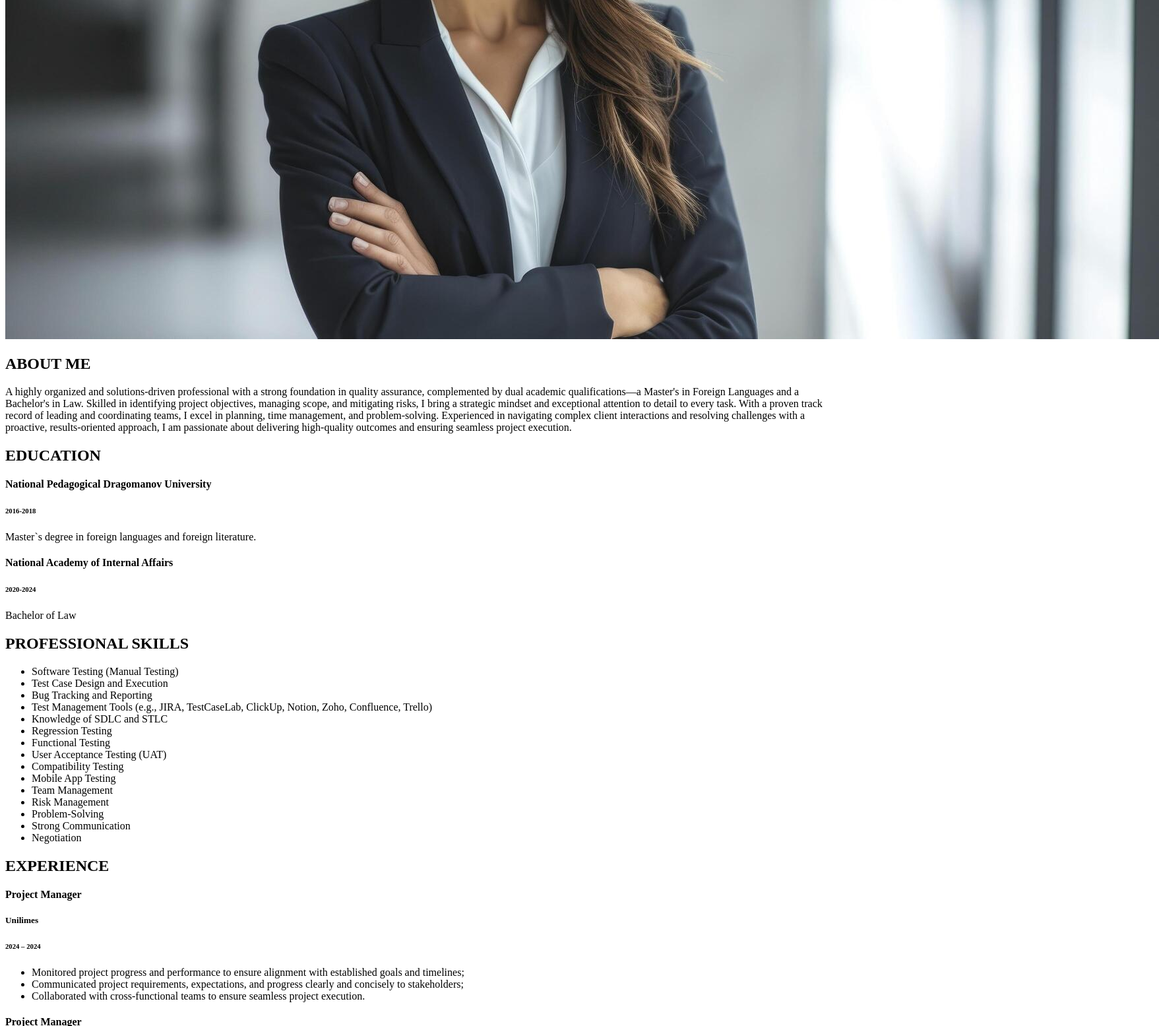
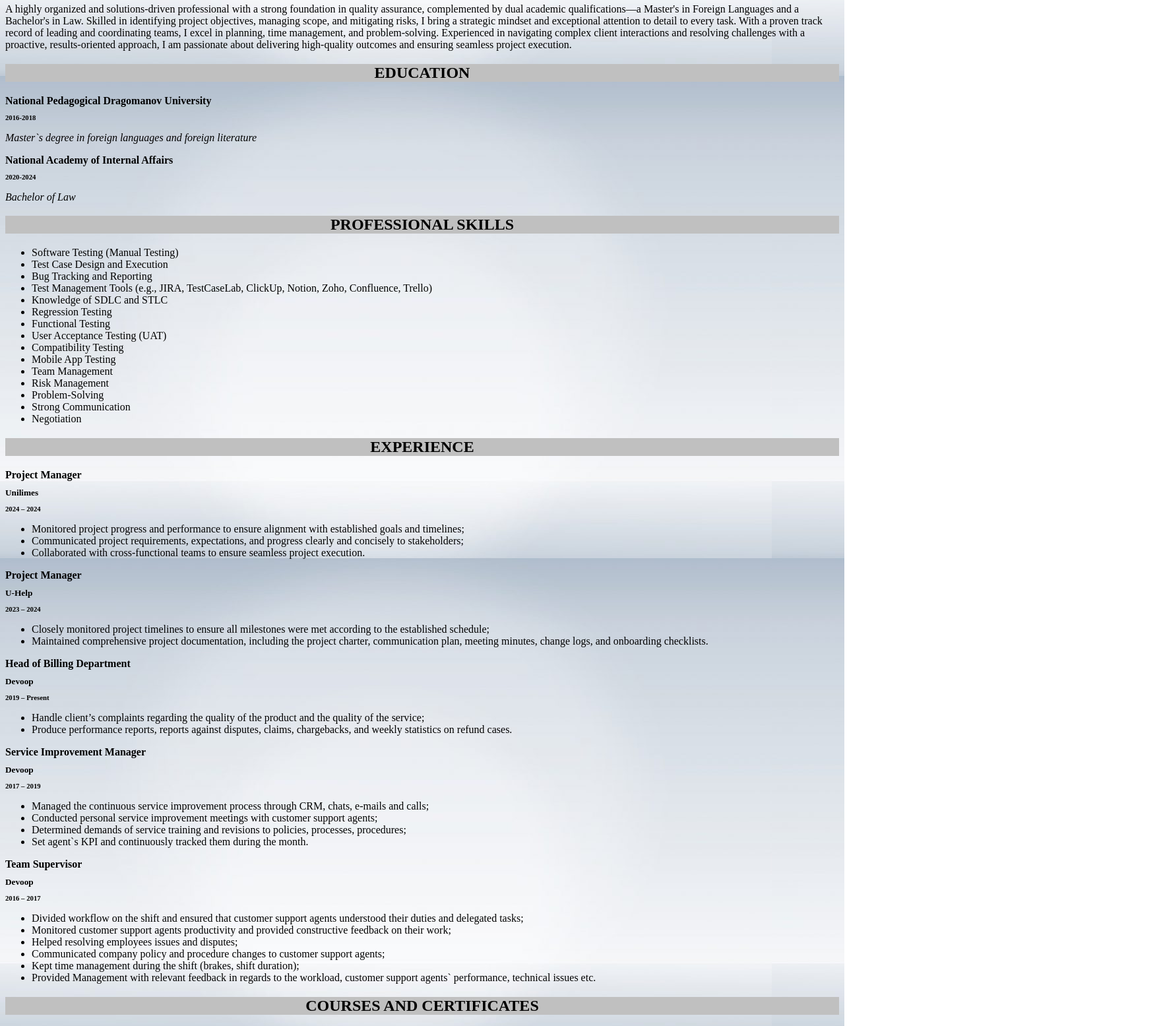
Before and after one commit to Anna-hrushko/Hillel-homework-for-QA-Manual, a plain HTML site: page index.html in a window 1280 px wide. Shown: the part 616-2171 px from the top of the page at 66% size, 1757 px wide, since content can reach past the window. Drawn offline with Linux system fonts and the light colour scheme; a web font is replaced by a local one.

Commit message:
Added css tyles to HTML

```diff
--- /dev/null
+++ b/css/base.css
@@ -0,0 +1,47 @@
+#my_heading {
+	color: black;
+	background-color: silver;
+	text-align: center;
+}
+
+.main_headers {
+	color: black;
+	font-family: Sofia;
+	text-align: center;
+	background-color: silver;
+}
+#my_footer {
+	background-color: tan;
+	text-align: center;
+}
+
+.paragraphs {
+	font-family: Trirong;
+}
+.margin {
+	margin-top: 10px;
+	margin-bottom: 2px;
+}
+ul > li {
+	font-family: Trirong;
+}
+
+h4 {
+	font-family: Trirong;
+}
+ol > li {
+	font-family: Trirong;
+}
+h3 {
+	font-family: Trirong;
+	color: lightcoral;
+	margin-top: 10px;
+	margin-bottom: 5px;
+}
+body {
+	background: url(../img/background_2.jpg);
+}
+.table_style {
+	font-family: Trirong;
+	margin-bottom: 15px;
+}
--- a/index.html
+++ b/index.html
@@ -3,6 +3,9 @@
 <head>
 	<meta charset="utf-8">
 	<meta name="viewport" content="width=device-width, initial-scale=1">
+	<link rel="stylesheet" type="text/css" href="css/base.css">
+	<link rel="stylesheet" href="https://fonts.googleapis.com/css?family=Sofia">
+	<link rel="stylesheet" href="https://fonts.googleapis.com/css?family=Trirong">
 	<title>Homepage</title>
 </head>
 <body>
@@ -14,36 +17,36 @@
 		</ul>
 	</nav>
 	<header>
-		<h1>Anna Hrushko - QA Manual Resume</h1>
-		</header>
-		<img src="img/photo.jpg" alt="woman">
-		<main>
+		<h1 id="my_heading">Anna Hrushko - QA Manual Resume</h1>
+	</header>
+	<img src="img/photo.jpg" alt="woman" width="700" height="400">
+	<main>
+		<section>
+			<h2 class="main_headers">ABOUT ME</h2>
+		</section>
+		<p class="paragraphs">
+			A highly organized and solutions-driven professional with a strong foundation in quality assurance, complemented by dual academic qualifications—a Master's in Foreign Languages and a Bachelor's in Law. Skilled in identifying project objectives, managing scope, and mitigating risks, I bring a strategic mindset and exceptional attention to detail to every task. With a proven track record of leading and coordinating teams, I excel in planning, time management, and problem-solving. Experienced in navigating complex client interactions and resolving challenges with a proactive, results-oriented approach, I am passionate about delivering high-quality outcomes and ensuring seamless project execution.
+		</p>
+		<section>
+			<h2 class="main_headers">EDUCATION</h2>
+		</section>
 		<header>
-			<h2>ABOUT ME</h2>
+			<h4 class="margin">National Pedagogical Dragomanov University</h4>
+			<h6 class="margin">2016-2018</h6>
 		</header>
 		<p>
-			A highly organized and solutions-driven professional with a strong foundation in quality assurance, complemented by dual academic qualifications—a Master's in Foreign Languages and a Bachelor's in Law. Skilled in identifying project objectives, managing scope, and mitigating risks, I bring a strategic mindset and exceptional attention to detail to every task. With a proven track record of leading and coordinating teams, I excel in planning, time management, and problem-solving. Experienced in navigating complex client interactions and resolving challenges with a proactive, results-oriented approach, I am passionate about delivering high-quality outcomes and ensuring seamless project execution.
+			<i>Master`s degree in foreign languages and foreign literature</i>
 		</p>
 		<header>
-			<h2>EDUCATION</h2>
-		</header>
-		<header>
-			<h4>National Pedagogical Dragomanov University</h4>
-			<h6>2016-2018</h6>
+			<h4 class="margin">National Academy of Internal Affairs</h4>
+			<h6 class="margin">2020-2024</h6>
 		</header>
 		<p>
-			Master`s degree in foreign languages and foreign literature.
+			<i>Bachelor of Law</i>
 		</p>
-		<header>
-			<h4>National Academy of Internal Affairs</h4>
-			<h6>2020-2024</h6>
-		</header>
-		<p>
-			Bachelor of Law
-		</p>
-		<header>
-			<h2>PROFESSIONAL SKILLS</h2>
-		</header>
+		<section>
+			<h2 class="main_headers">PROFESSIONAL SKILLS</h2>
+		</section>
 		<ul>
 			<li>Software Testing (Manual Testing)</li>
 			<li>Test Case Design and Execution</li>
@@ -61,51 +64,51 @@
 			<li>Strong Communication</li>
 			<li>Negotiation</li>
 		</ul>
-		<header>
-			<h2>EXPERIENCE</h2>
-			<h4>Project Manager</h4>
-			<h5>Unilimes</h5>
-			<h6>2024 – 2024</h6>
-		</header>
+		<section>
+			<h2 class="main_headers">EXPERIENCE</h2>
+			<h4 class="margin">Project Manager</h4>
+			<h5 class="margin">Unilimes</h5>
+			<h6 class="margin">2024 – 2024</h6>
+		</section>
 		<ul>
 			<li>Monitored project progress and performance to ensure alignment with established goals and timelines;</li>
 			<li>Communicated project requirements, expectations, and progress clearly and concisely to stakeholders;</li>
 			<li>Collaborated with cross-functional teams to ensure seamless project execution.</li>
 		</ul>
-		<header>
-			<h4>Project Manager</h4>
-			<h5>U-Help</h5>
-			<h6>2023 – 2024</h6>
-		</header>
+		<section>
+			<h4 class="margin">Project Manager</h4>
+			<h5 class="margin">U-Help</h5>
+			<h6 class="margin">2023 – 2024</h6>
+		</section>
 		<ul>
 			<li>Closely monitored project timelines to ensure all milestones were met according to the established schedule;</li>
 			<li>Maintained comprehensive project documentation, including the project charter, communication plan, meeting minutes, change logs, and onboarding checklists.</li>
 		</ul>
-		<header>
-			<h4>Head of Billing Department</h4>
-			<h5>Devoop</h5>
-			<h6>2019  – Present</h6>
-		</header>
+		<section>
+			<h4 class="margin">Head of Billing Department</h4>
+			<h5 class="margin">Devoop</h5>
+			<h6 class="margin">2019  – Present</h6>
+		</section>
 		<ul>
 			<li>Handle client’s complaints regarding the quality of the product and the quality of the service;</li>
 			<li>Produce performance reports, reports against disputes, claims, chargebacks, and weekly statistics on refund cases.</li>
 		</ul>
-		<header>
-			<h4>Service Improvement Manager</h4>
-			<h5>Devoop</h5>
-			<h6>2017 – 2019</h6>
-		</header>
+		<section>
+			<h4 class="margin">Service Improvement Manager</h4>
+			<h5 class="margin">Devoop</h5>
+			<h6 class="margin">2017 – 2019</h6>
+		</section>
 		<ul>
 			<li>Managed the continuous service improvement process through CRM, chats, e-mails and calls;</li>
 			<li>Conducted personal service improvement meetings with customer support agents;</li>
 			<li>Determined demands of service training and revisions to policies, processes, procedures;</li>
 			<li>Set  agent`s KPI and continuously tracked them during the month.</li>
 		</ul>
-		<header>
-			<h4>Team Supervisor</h4>
-			<h5>Devoop</h5>
-			<h6>2016 – 2017</h6>
-		</header>
+		<section>
+			<h4 class="margin">Team Supervisor</h4>
+			<h5 class="margin">Devoop</h5>
+			<h6 class="margin">2016 – 2017</h6>
+		</section>
 		<ul>
 			<li>Divided workflow on the shift and ensured that customer support agents understood their duties and delegated tasks;</li>
 			<li>Monitored customer support agents productivity and provided constructive feedback on their work;</li>
@@ -114,9 +117,9 @@
 			<li>Kept time management during the shift (brakes, shift duration);</li>
 			<li>Provided Management with relevant feedback in regards to the workload, customer support agents` performance, technical issues etc.</li>
 		</ul>
-		<header>
-			<h2>COURSES AND CERTIFICATES</h2>
-		</header>
+		<section>
+			<h2 class="main_headers">COURSES AND CERTIFICATES</h2>
+		</section>
 		<ol>
 			<li><a href="https://www.coursera.org/account/accomplishments/professional-cert/PZHDR56RZ3C2">Google Project Management Certificate, Coursera - 2023</a> </li>
 			<li><a href="https://ithillel.ua/ru/courses/project-management">IT Project Management, Hillel School - 2023</a> </li>
@@ -124,9 +127,9 @@
 			<li><a href="https://www.onlinelawschool.ua/practicallaw">Practical Law, Online Law School - 2021</a> </li>
 			<li><a href="https://ithillel.ua/courses/qa-manual">QA Manual, Hillel School - present</a> </li>
 		</ol>
-		<header>
-			<h2>LANGUAGES</h2>
-		</header>
+		<section>
+			<h2 class="main_headers">LANGUAGES</h2>
+		</section>
 		<ul>
 			<li>UKRAINIAN - Native</li>
 			<li>RUSSIAN - Native</li>
@@ -137,7 +140,7 @@
 		</ul>
 	</main>
 	<footer>
-		<p><i>Anna Hrushko - QA Manual. All rights reserved.</i></p>
+		<p id="my_footer"><i>Anna Hrushko - QA Manual. All rights reserved.</i></p>
 	</footer>
-		</body>
-		</html>
+</body>
+</html>
```
Also changed, not shown: pages/contacts.html (+22 -11 lines), pages/gallery.html (+15 -10 lines), img/background_2.jpg (added).
